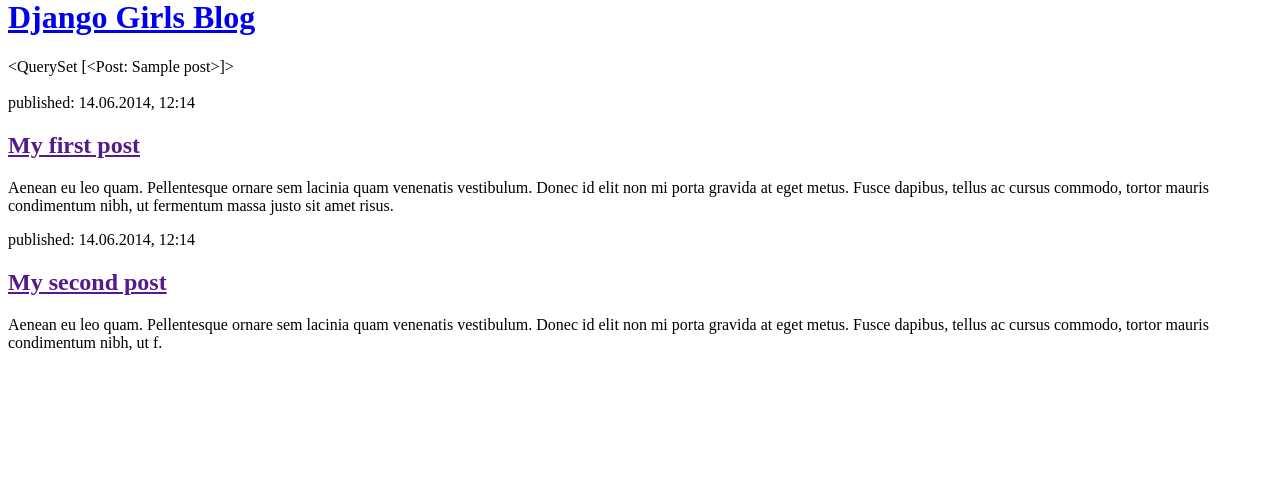
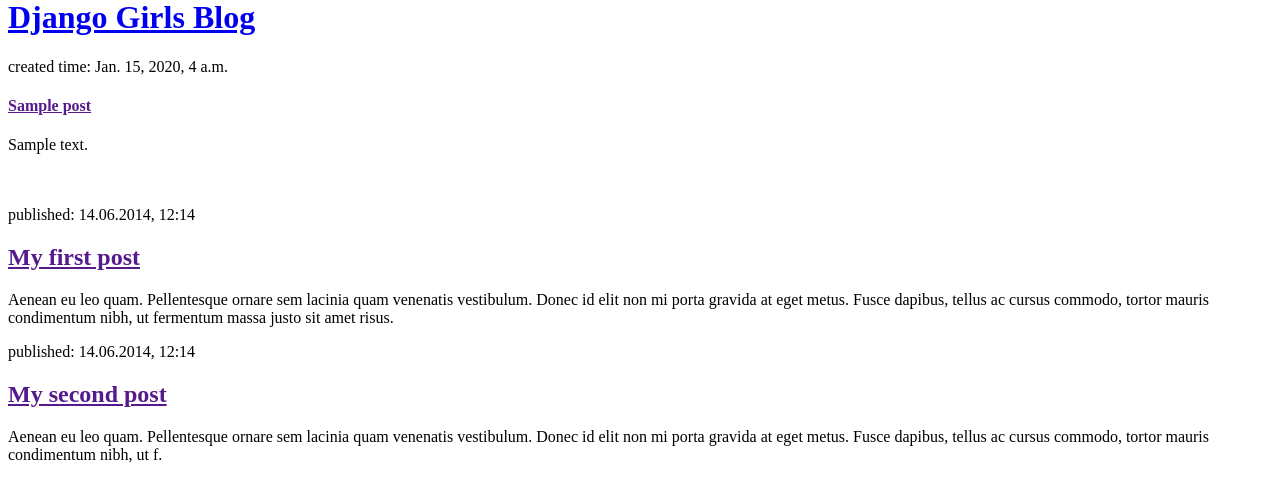
Before and after one commit to mingzhuqiuxiahhq/django-project, a Django app: page / in a window 1280 px wide. Shown: the part 22-524 px from the top of the page. Run offline with Django 3.2, Linux system fonts and the light colour scheme; tables that the repository leaves empty hold one stand-in row (values such as "Sample post").

Commit message:
amend html file

```diff
--- a/blog/templates/blog/post_list.html
+++ b/blog/templates/blog/post_list.html
@@ -8,7 +8,14 @@
             <h1><a href="/">Django Girls Blog</a></h1>
         </header>
 
-        {{ posts }}
+
+        {% for post in posts %}
+            <article>
+                <time>created time: {{ post.created_date }}</time>
+                <h4><a href="">{{ post.title}}</a></h4>
+                <p>{{ post.text| linebreaksbr }}</p>
+            </article>
+        {% endfor %}
 
         <br> <br>
 
--- a/blog/views.py
+++ b/blog/views.py
@@ -7,5 +7,5 @@
 
 
 def post_list(request):
-    posts = Post.objects.filter(published_date__lte=timezone.now()).order_by('published_date')
+    posts = Post.objects.filter(created_date__lte=timezone.now()).order_by('created_date')
     return render(request, 'blog/post_list.html', {'posts': posts})
```
